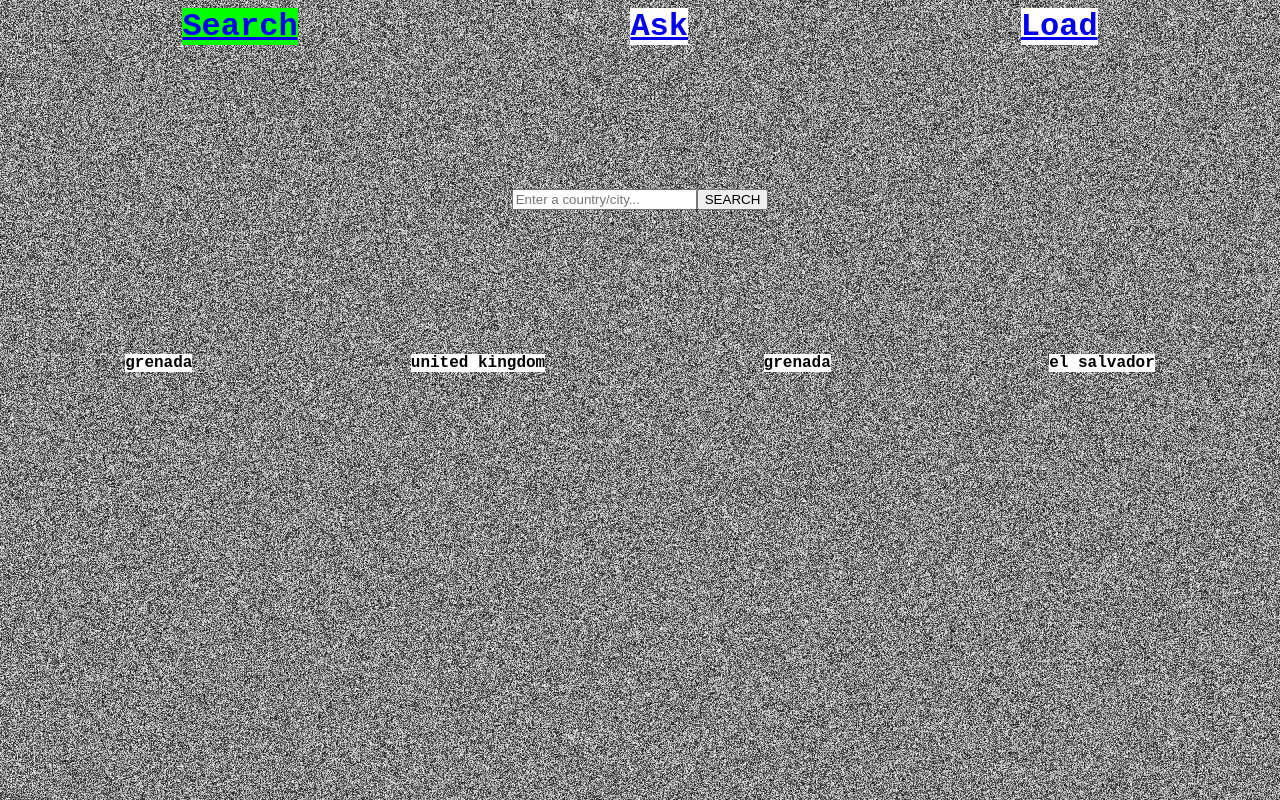
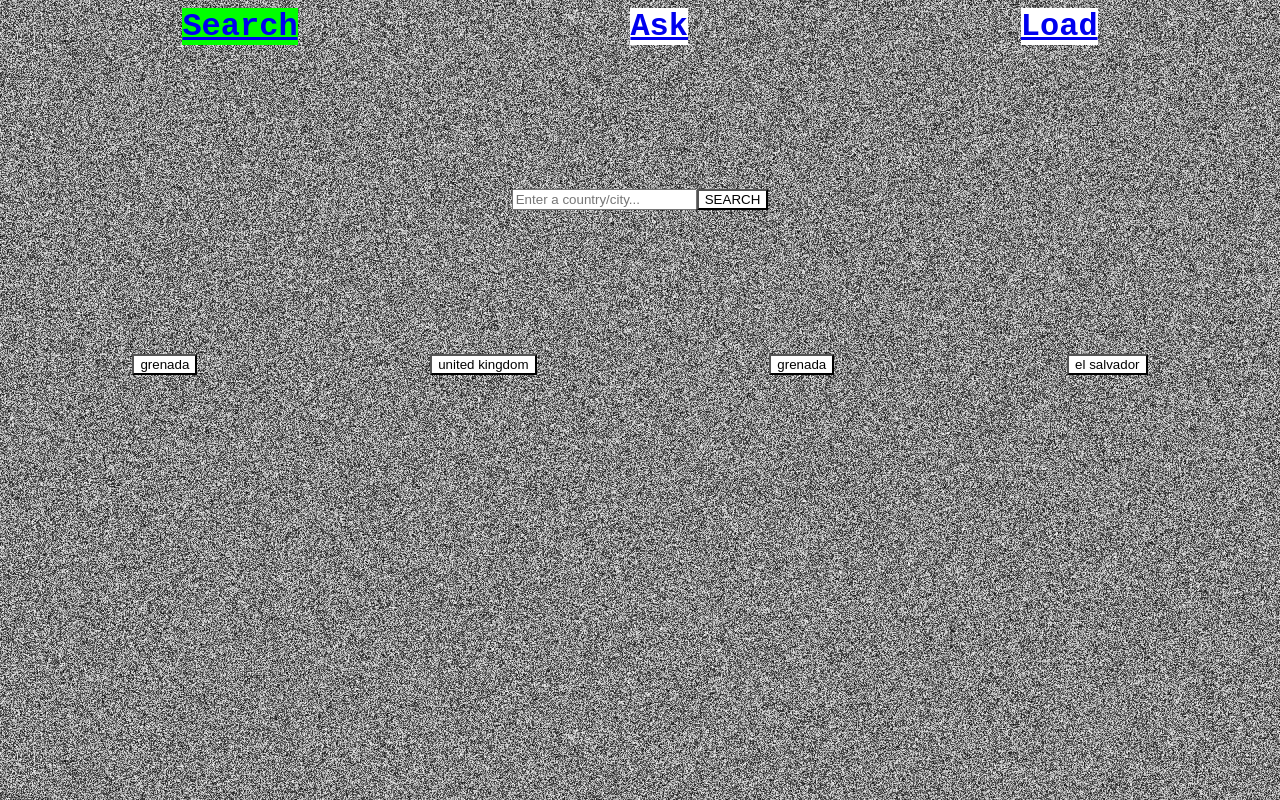
Before and after one commit to 20105070/Made_for_Leavers.github.io, an Angular app in the folder Made_for_Leavers/: page / in a window 1280 px wide. Built offline with nearby package versions, Linux system fonts and the light colour scheme.

Commit message:
Commit Made for Leavers 3.0

```diff
--- a/Made_for_Leavers/src/app/load/load.component.html
+++ b/Made_for_Leavers/src/app/load/load.component.html
@@ -27,7 +27,7 @@
     <div class="container" *ngFor="let university of universities">
         <div class="university">
             <a href='{{university.webPage}}' target='_blank'>{{university.name}}</a>
-            <button (click)="delete(university.name)">DELETE</button>
+            <button class="button" (click)="delete(university.name)">DELETE</button>
         </div>
         <div style="height:18px;">
         </div>
--- a/Made_for_Leavers/src/app/search/search.component.html
+++ b/Made_for_Leavers/src/app/search/search.component.html
@@ -26,7 +26,7 @@
     <!--Search Bar-->
     <div class="flexBar">
         <input type="text" placeholder="Enter a country/city..." [(ngModel)]="input" (keydown.enter)="search()"/>
-        <button (click)="search()">SEARCH</button>
+        <button class="button" (click)="search()">SEARCH</button>
     </div>
 
     <br /><br /><br /><br /><br /><br /><br /><br />
@@ -35,7 +35,7 @@
     <div class="container" *ngFor="let university of universities">
         <div class="university">
             <a href='{{university.webPage}}' target='_blank'>{{university.name}}</a>
-            <button (click)="save(university)">SAVE</button>
+            <button class="button" (click)="save(university)">SAVE</button>
         </div>
         <div style="height:18px;">
         </div>
@@ -43,10 +43,10 @@
 
     <!--Country Containers-->
     <div id="countries" *ngIf="displayCountries">
-        <div class="country">{{country1}}</div>
-        <div class="country">{{country2}}</div>
-        <div class="country">{{country3}}</div>
-        <div class="country">{{country4}}</div>
+        <button class="button" (click)="searchCountry(country1)">{{country1}}</button>
+        <button class="button" (click)="searchCountry(country2)">{{country2}}</button>
+        <button class="button" (click)="searchCountry(country3)">{{country3}}</button>
+        <button class="button" (click)="searchCountry(country4)">{{country4}}</button>
     </div>
 
     <br /><br /><br /><br /><br /><br /><br /><br />
--- a/Made_for_Leavers/src/app/search/search.component.ts
+++ b/Made_for_Leavers/src/app/search/search.component.ts
@@ -87,4 +87,12 @@ export class SearchComponent implements OnInit {
     }
   }
 
+  /*searchCountry(countryN) concatenates clicked country with the URL to create url that is passed into window.fetch(url).*/
+  searchCountry(countryN: string) {
+    var url = "http://universities.hipolabs.com/search?country=" + countryN;
+    window.fetch(url)
+      .then(urlRes => urlRes.json())
+      .then(jsonRes => this.display(jsonRes));
+  }
+
 }
--- a/Made_for_Leavers/src/styles.css
+++ b/Made_for_Leavers/src/styles.css
@@ -1,4 +1,19 @@
 /*styles.css - Daniel Syrén (20105070)*/
+
+/*.button Styling*/
+.button {
+    background-color: #FFFFFF;
+}
+
+/*.button:active Styling*/
+.button:active {
+    transform: scale(0.96);
+}
+
+/*.button:hover Styling*/
+.button:hover {
+    background-color: #00FF00;
+}
 
 /*#c Styling*/
 #c {
@@ -28,16 +43,6 @@
     flex-direction: row;
     flex-wrap: wrap;
     justify-content: space-around;
-}
-
-/*.country Styling*/
-.country {
-    background-color: #FFFFFF;
-}
-
-/*.country:hover Styling*/
-.country:hover {
-    background-color: #00FF00;
 }
 
 /*.flex Styling*/
```
